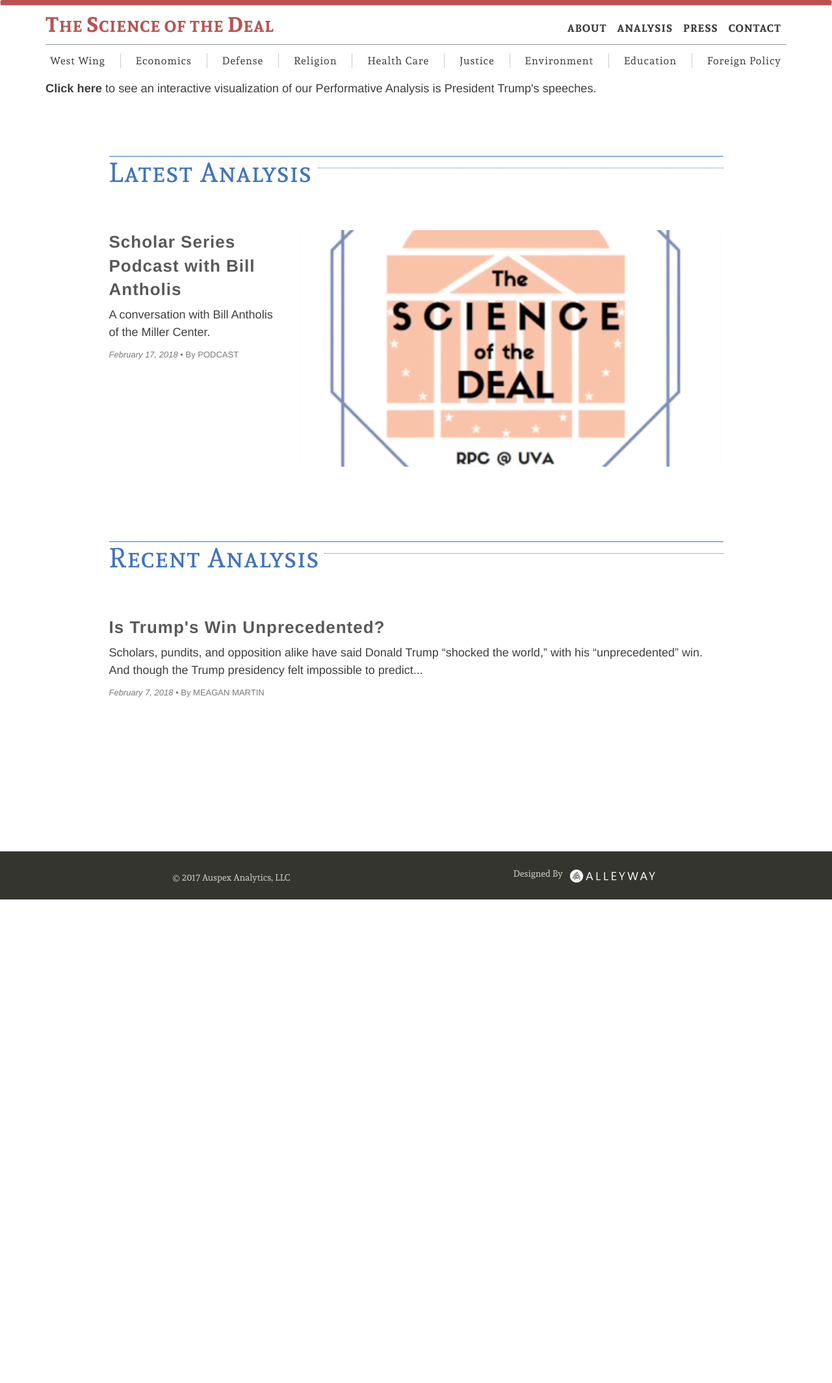
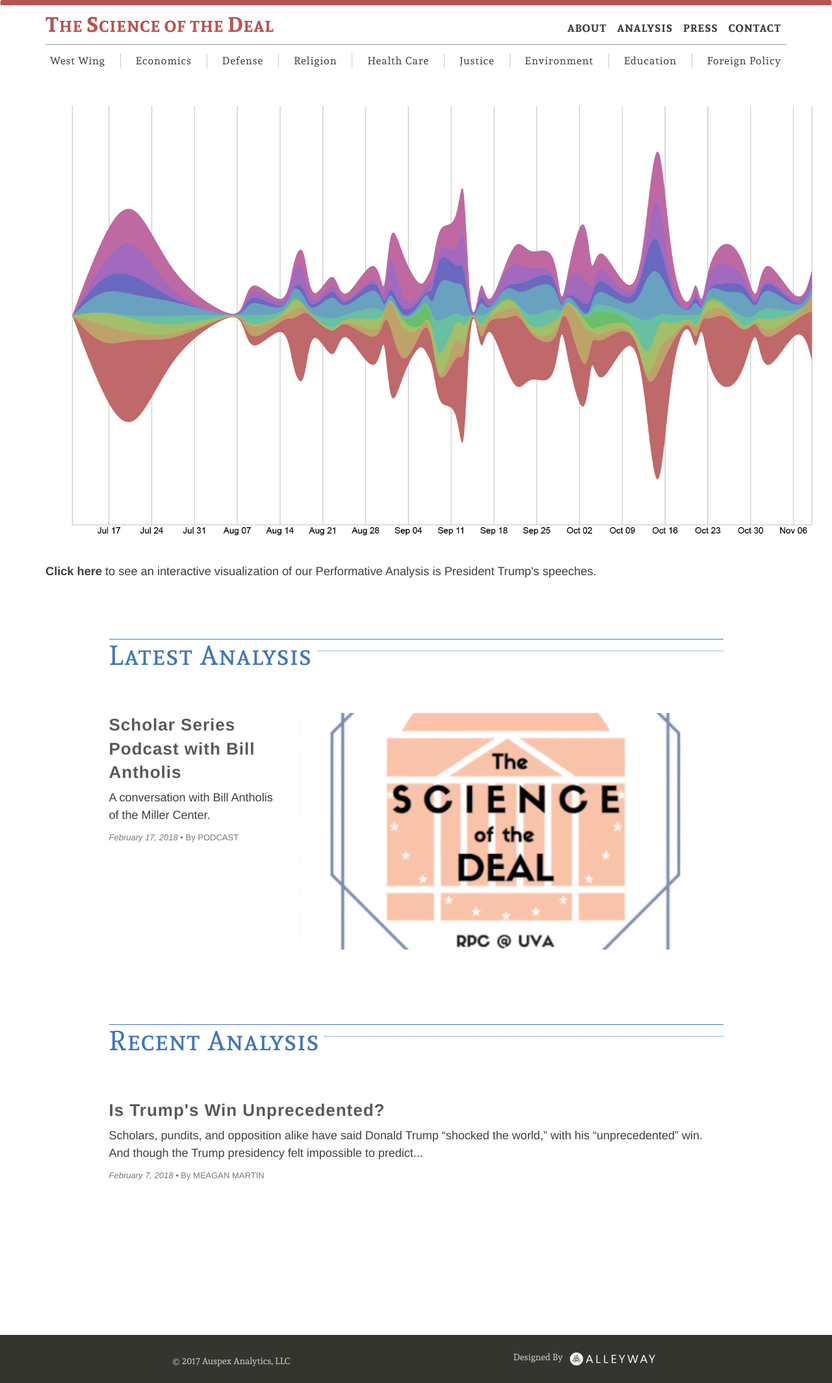
Before and after one commit to alleyway/thescienceofthedeal, a Jekyll site: the page built from index.html, in a window 1280 px wide. Shown: the whole page at 65% size. Built offline with Jekyll 4.4.1, drawn with Linux system fonts in a browser that asks for light colours; before the commit the page ends 1384 px from its top, so only the background shows below that.

Commit message:
fake streamgraph

```diff
--- a/index.html
+++ b/index.html
@@ -10,6 +10,10 @@ description:
 
 
 <div class="container">
+
+    <img src="/img/summer-fall-stream1.jpg" class="img-responsive" style="margin: 40px ; " alt="fake-streamgraph" />
+
+
 
     <p style="font-size:130%;"><b><a href="interactive_viz.html">Click here</a></b> to see an interactive visualization of our Performative Analysis is President Trump's speeches.</p>
 
```
Also changed, not shown: img/summer-fall-stream1.jpg (added).
